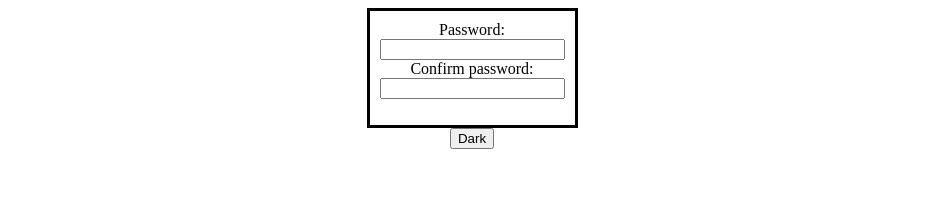
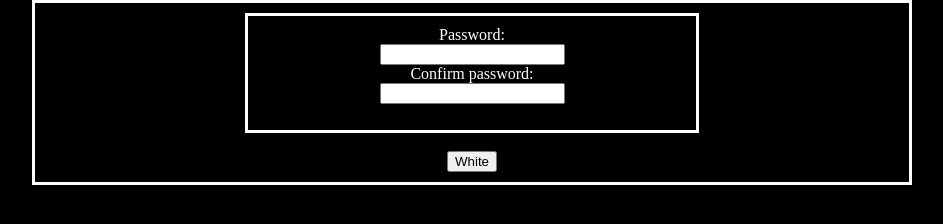
Before and after one commit to macluiggy/password-confirmation, a plain HTML site: page index.html in a window 1280 px wide. Both pictures are taken after a click on the button "Dark". Shown: the whole page, without its empty margins (168-1111 px from the left). Drawn offline with Linux system fonts and the light colour scheme.

Commit message:
dark mode event added

```diff
--- a/css/style.css
+++ b/css/style.css
@@ -1,20 +1,23 @@
 body {
     text-align: center;
+    margin-left: auto;
+    margin-right: auto;
 }
 
 .white {
     text-align: center;
     border: solid;
-    display: inline-block;
     padding: 10px;
+    margin: 0 200px;
 }
 
 .dark {
     text-align: center;
     border: solid white;
-    display: inline-block;
     padding: 10px;
     color: white;
+    background-color: black;
+    margin: 0 200px;
 }
 
 p {
--- a/index.html
+++ b/index.html
@@ -7,7 +7,7 @@
     <link rel="stylesheet" href="css/style.css">
     <title>Password</title>
 </head>
-<body>
+<body class="white">
     <form action="" id="form" class="white">
         <label for="pswrd">Password:</label> <br>
         <input type="password" name="pswrd" id="pswrd"><br>
--- a/js/script.js
+++ b/js/script.js
@@ -13,8 +13,16 @@
         }
     }
 
-    elButton.addEventListener('click');
-    function (e) {
-        e.preven
+    var counter = 0;
+    elButton.addEventListener('click', changeColorMode, false);
+    function changeColorMode() {
+        counter++
+        if (counter % 2 === 1) {
+            document.body.className = 'dark';
+            elButton.innerHTML = 'White';
+        } else {
+            document.body.className = 'white';
+            elButton.innerHTML = 'Dark';
+        }
     }
 }());
```
